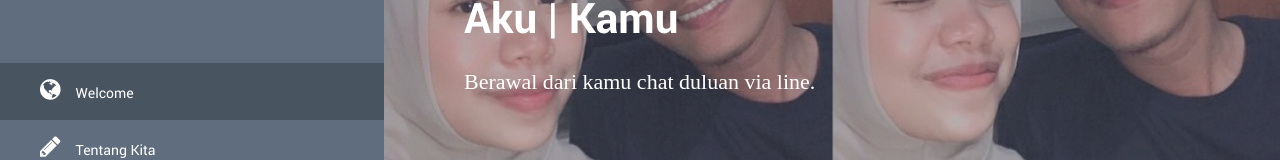
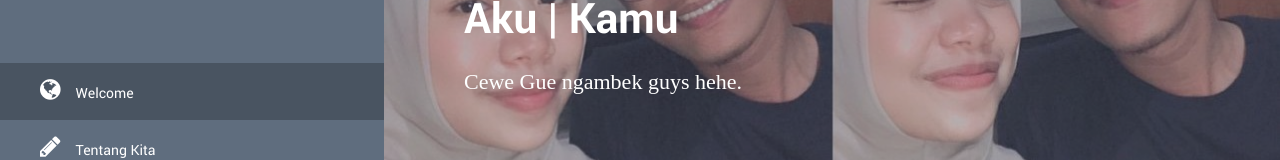
Before and after one commit to Arbiansyah30/Bcnn, a plain HTML site: page index.html in a window 1280 px wide. Shown: the part 266-426 px from the top of the page. Drawn offline with Linux system fonts and the light colour scheme.

Commit message:
Update index.html

```diff
--- a/index.html
+++ b/index.html
@@ -87,7 +87,7 @@
             <div class="banner-overlay"></div>
             <div class="welcome-text">
                 <h2>Aku | Kamu</h2>
-                <h5>Berawal dari kamu chat duluan via line.</h5>
+                <h5>Cewe Gue ngambek guys hehe.</h5>
             </div>
         </div>
 
```
